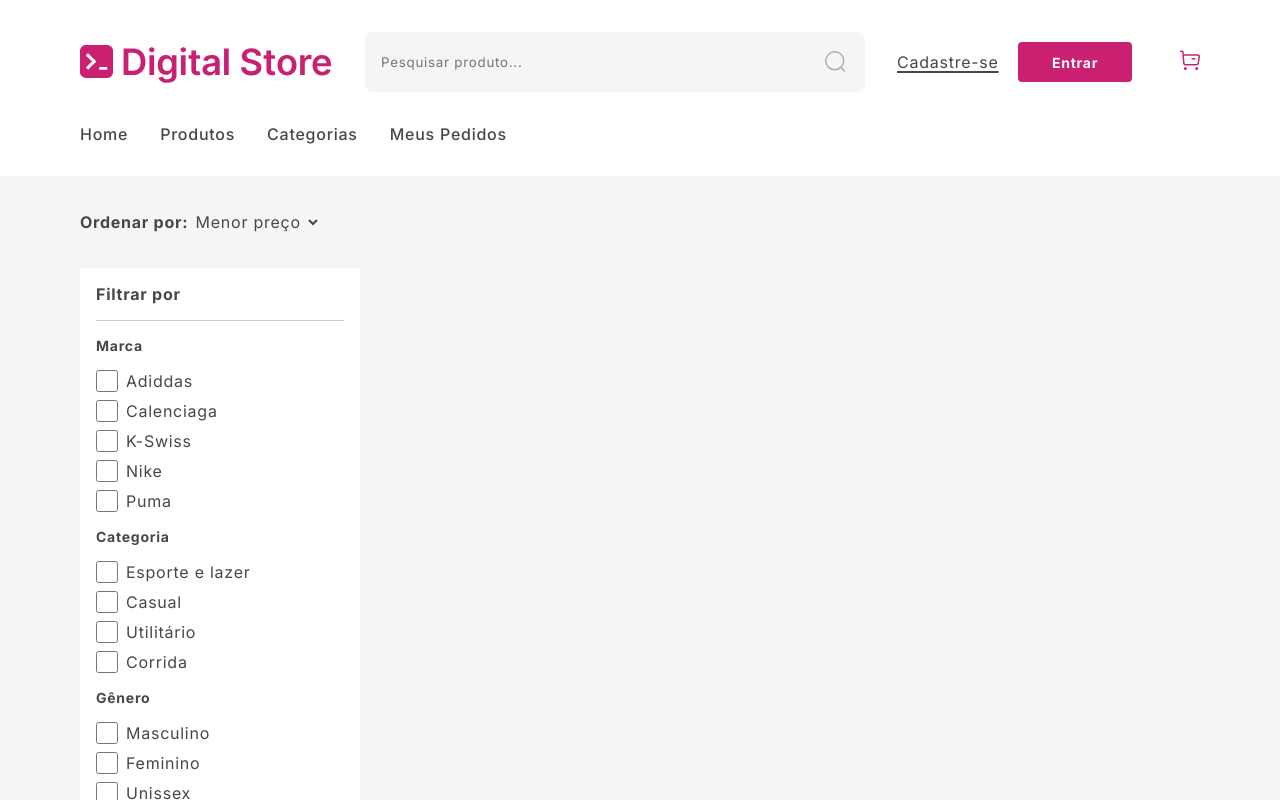
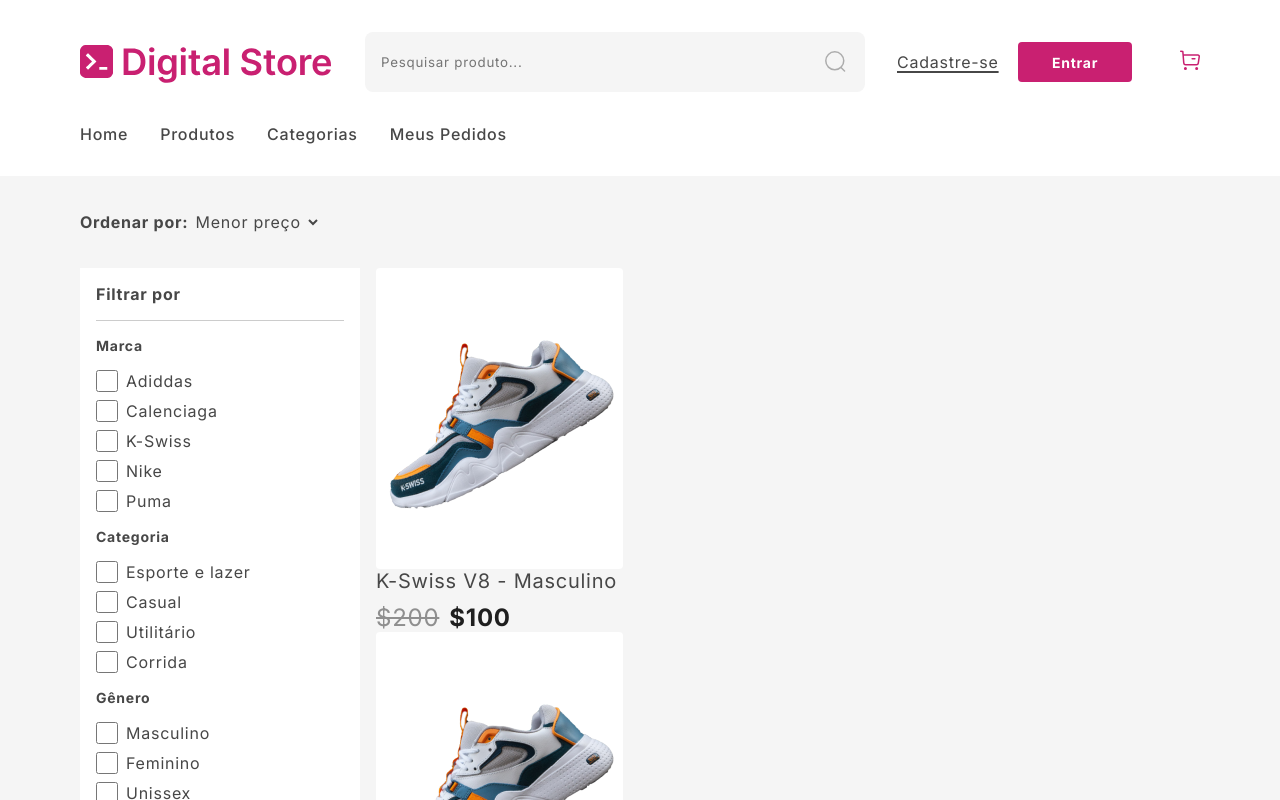
Before and after one commit to davi-gama/drip-store, a React (Vite) app: page /productlist in a window 1280 px wide. Shown: the top 800 px of the page. Built offline with nearby package versions, Linux system fonts and the light colour scheme.

Commit message:
Lista de produtos completa

```diff
--- a/src/components/ProductCard/ProductCard.css
+++ b/src/components/ProductCard/ProductCard.css
@@ -4,8 +4,16 @@
   max-width: 293px;
 }
 
+.Card .CardImg {
+  display: flex;
+  height: 301px;
+  background-color: var(--white);
+  align-items: center;
+  border-radius: 4px;
+}
+
 .Card img {
-  background-color: var(--white);
+  max-width: 293px;
   border-radius: 4px;
   margin-bottom: 1rem;
 }
--- a/src/components/ProductCard/ProductCard.jsx
+++ b/src/components/ProductCard/ProductCard.jsx
@@ -4,7 +4,9 @@ export function ProductCard({ image, name, price, priceDiscount }) {
   return (
     <>
       <div className="Card">
-        <img src={image} alt="Produto" />
+        <div className="CardImg">
+          <img src={image} alt="Produto" />
+        </div>
         <div className="infoProduto">
           <p className="titulo">{name}</p>
           {priceDiscount ? (
--- /dev/null
+++ b/src/components/ProductList/ProductList.css
@@ -0,0 +1,12 @@
+@import "../../App.css";
+
+.product {
+  display: flex;
+  gap: 1rem;
+}
+
+.section1 {
+  display: flex;
+  flex-direction: column;
+  gap: 1rem;
+}
--- a/src/components/ProductList/ProductList.jsx
+++ b/src/components/ProductList/ProductList.jsx
@@ -1,15 +1,192 @@
-export const List = () => {
-  return [
+import { ProductCard } from "../ProductCard/ProductCard";
+import sneaker from "/sneaker-card.png";
+import "./ProductList.css";
+
+export function ProductSection() {
+  const productItem = [
     {
       name: "Nome do produto 1",
-      image: "https://url.imagem/do/produto1.png",
+      image: sneaker,
       price: 200,
       priceDiscount: 149.9,
+      id: 1,
     },
     {
       name: "Nome do produto 2",
       image: "https://url.imagem/do/produto2.png",
       price: 49.9,
+      id: 2,
     },
   ];
-};
+
+  return (
+    <section className="section-trending">
+      {productItem.map((item) => {
+        console.log(item);
+        return (
+          <ProductCard
+            key={item.id}
+            name={"K-Swiss V8 - Masculino"}
+            image={sneaker}
+            price={"$200"}
+            priceDiscount={"$100"}
+          />
+        );
+      })}
+      {/* <div className="product">
+        <div className="section1">
+          <ProductCard
+            name={"K-Swiss V8 - Masculino"}
+            image={sneaker}
+            price={"$200"}
+            priceDiscount={"$100"}
+          />
+
+          <ProductCard
+            name={"K-Swiss V8 - Masculino"}
+            image={sneaker}
+            price={"$200"}
+            priceDiscount={"$100"}
+          />
+
+          <ProductCard
+            name={"K-Swiss V8 - Masculino"}
+            image={sneaker}
+            price={"$200"}
+            priceDiscount={"$100"}
+          />
+
+          <ProductCard
+            name={"K-Swiss V8 - Masculino"}
+            image={sneaker}
+            price={"$200"}
+            priceDiscount={"$100"}
+          />
+
+          <ProductCard
+            name={"K-Swiss V8 - Masculino"}
+            image={sneaker}
+            price={"$200"}
+            priceDiscount={"$100"}
+          />
+
+          <ProductCard
+            name={"K-Swiss V8 - Masculino"}
+            image={sneaker}
+            price={"$200"}
+            priceDiscount={"$100"}
+          />
+
+          <ProductCard
+            name={"K-Swiss V8 - Masculino"}
+            image={sneaker}
+            price={"$200"}
+            priceDiscount={"$100"}
+          />
+        </div>
+
+        <div className="section1">
+          <ProductCard
+            name={"K-Swiss V8 - Masculino"}
+            image={sneaker}
+            price={"$200"}
+            priceDiscount={"$100"}
+          />
+
+          <ProductCard
+            name={"K-Swiss V8 - Masculino"}
+            image={sneaker}
+            price={"$200"}
+            priceDiscount={"$100"}
+          />
+
+          <ProductCard
+            name={"K-Swiss V8 - Masculino"}
+            image={sneaker}
+            price={"$200"}
+            priceDiscount={"$100"}
+          />
+
+          <ProductCard
+            name={"K-Swiss V8 - Masculino"}
+            image={sneaker}
+            price={"$200"}
+            priceDiscount={"$100"}
+          />
+
+          <ProductCard
+            name={"K-Swiss V8 - Masculino"}
+            image={sneaker}
+            price={"$200"}
+            priceDiscount={"$100"}
+          />
+
+          <ProductCard
+            name={"K-Swiss V8 - Masculino"}
+            image={sneaker}
+            price={"$200"}
+            priceDiscount={"$100"}
+          />
+
+          <ProductCard
+            name={"K-Swiss V8 - Masculino"}
+            image={sneaker}
+            price={"$200"}
+            priceDiscount={"$100"}
+          />
+        </div>
+
+        <div className="section1">
+          <ProductCard
+            name={"K-Swiss V8 - Masculino"}
+            image={sneaker}
+            price={"$200"}
+            priceDiscount={"$100"}
+          />
+
+          <ProductCard
+            name={"K-Swiss V8 - Masculino"}
+            image={sneaker}
+            price={"$200"}
+            priceDiscount={"$100"}
+          />
+
+          <ProductCard
+            name={"K-Swiss V8 - Masculino"}
+            image={sneaker}
+            price={"$200"}
+            priceDiscount={"$100"}
+          />
+
+          <ProductCard
+            name={"K-Swiss V8 - Masculino"}
+            image={sneaker}
+            price={"$200"}
+            priceDiscount={"$100"}
+          />
+
+          <ProductCard
+            name={"K-Swiss V8 - Masculino"}
+            image={sneaker}
+            price={"$200"}
+            priceDiscount={"$100"}
+          />
+
+          <ProductCard
+            name={"K-Swiss V8 - Masculino"}
+            image={sneaker}
+            price={"$200"}
+            priceDiscount={"$100"}
+          />
+
+          <ProductCard
+            name={"K-Swiss V8 - Masculino"}
+            image={sneaker}
+            price={"$200"}
+            priceDiscount={"$100"}
+          />
+        </div> */}
+      {/* </div> */}
+    </section>
+  );
+}
--- a/src/components/Section/Section.jsx
+++ b/src/components/Section/Section.jsx
@@ -1,5 +1,3 @@
-import "./Section.css";
-
 function linkRender(link) {
   if (link != undefined) {
     return link.map((item, index) => (
--- a/src/components/Sidebar/Sidebar.css
+++ b/src/components/Sidebar/Sidebar.css
@@ -4,7 +4,8 @@
   width: 280px;
   background-color: var(--white);
   padding: 1rem;
-  margin: 0 5rem;
+  margin: 0 1rem 0 5rem;
+  max-height: 680px;
 }
 
 .sidebar h2 {
--- a/src/pages/HomePage/HomePage.jsx
+++ b/src/pages/HomePage/HomePage.jsx
@@ -23,6 +23,26 @@ export function HomePage() {
   return (
     <>
       <Header />
+      <Section children={<Gallery images={images} navigation={false} />} />
+
+      <Section
+        titleAlign="left"
+        title="Coleções em destaque"
+        children={<SectionOffers />}
+      />
+
+      <Section
+        titleAlign="center"
+        title="Coleções em destaque"
+        children={<SectionFeatured />}
+      />
+      <Section
+        titleAlign="left"
+        title="Produtos em alta"
+        children={<SectionTrending />}
+      />
+      <Section children={<SectionSpecialOffer />} />
+
       <Footer />
     </>
   );
--- /dev/null
+++ b/src/pages/ProductListingPage/ProductListingPage.css
@@ -0,0 +1,5 @@
+@import "./ProductListingPage.css";
+
+.produtos {
+  display: flex;
+}
--- a/src/pages/ProductListingPage/ProductListingPage.jsx
+++ b/src/pages/ProductListingPage/ProductListingPage.jsx
@@ -2,13 +2,18 @@ import { Header } from "../../components/Header/Header";
 import { Footer } from "../../components/Footer/Footer";
 import { Sidebar } from "../../components/Sidebar/Sidebar";
 import { OrderBy } from "../../components/OrderBy/OrderBy";
+import { ProductSection } from "../../components/ProductList/ProductList";
+import "./ProductListingPage.css";
 
 export function ProductListingPage() {
   return (
     <>
       <Header />
       <OrderBy />
-      <Sidebar />
+      <div className="produtos">
+        <Sidebar />
+        <ProductSection />
+      </div>
       <Footer />
     </>
   );
```
